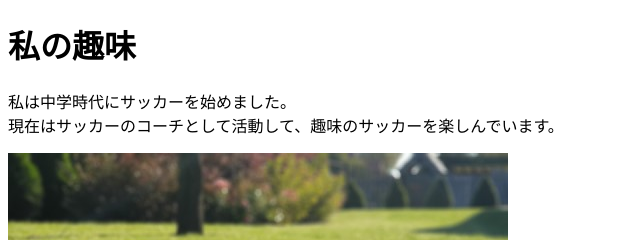
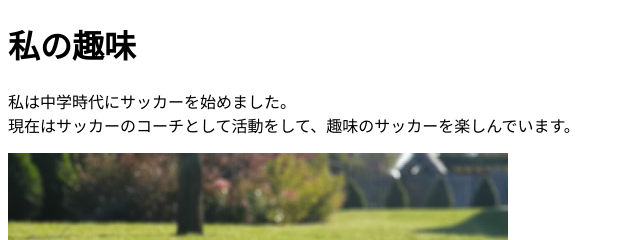
Before and after one commit to sotatoyama/html-css-basic-kadai, a plain HTML site: page kadai_005/html/kadai_005.html in a window 1280 px wide. Shown: the top 240 px of the page, 0-640 px from the left. Drawn offline with Linux system fonts and the light colour scheme.

Commit message:
課題_005をアップロード

```diff
--- a/kadai_005/html/kadai_005.html
+++ b/kadai_005/html/kadai_005.html
@@ -8,7 +8,7 @@
   <body>
     <h1>私の趣味</h1>
     <p>私は中学時代にサッカーを始めました。<br>
-      現在はサッカーのコーチとして活動して、趣味のサッカーを楽しんでいます。
+      現在はサッカーのコーチとして活動をして、趣味のサッカーを楽しんでいます。
     </p>
     <img src="../images/sample.jpg" alt="サッカーボール"><br>
     <a href="https://x.com/samuraijuku">私のプロフィールはこちら</a>
```
